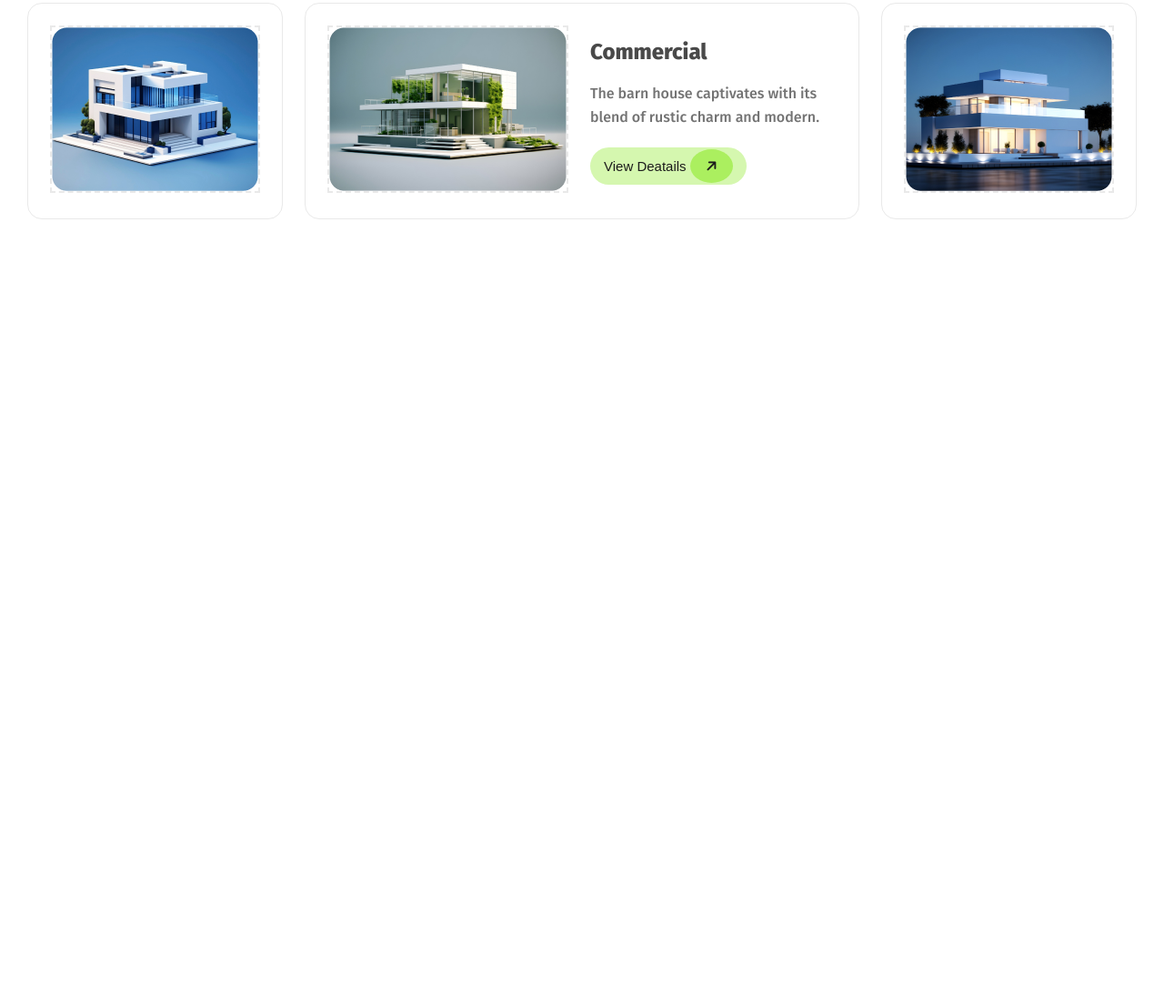
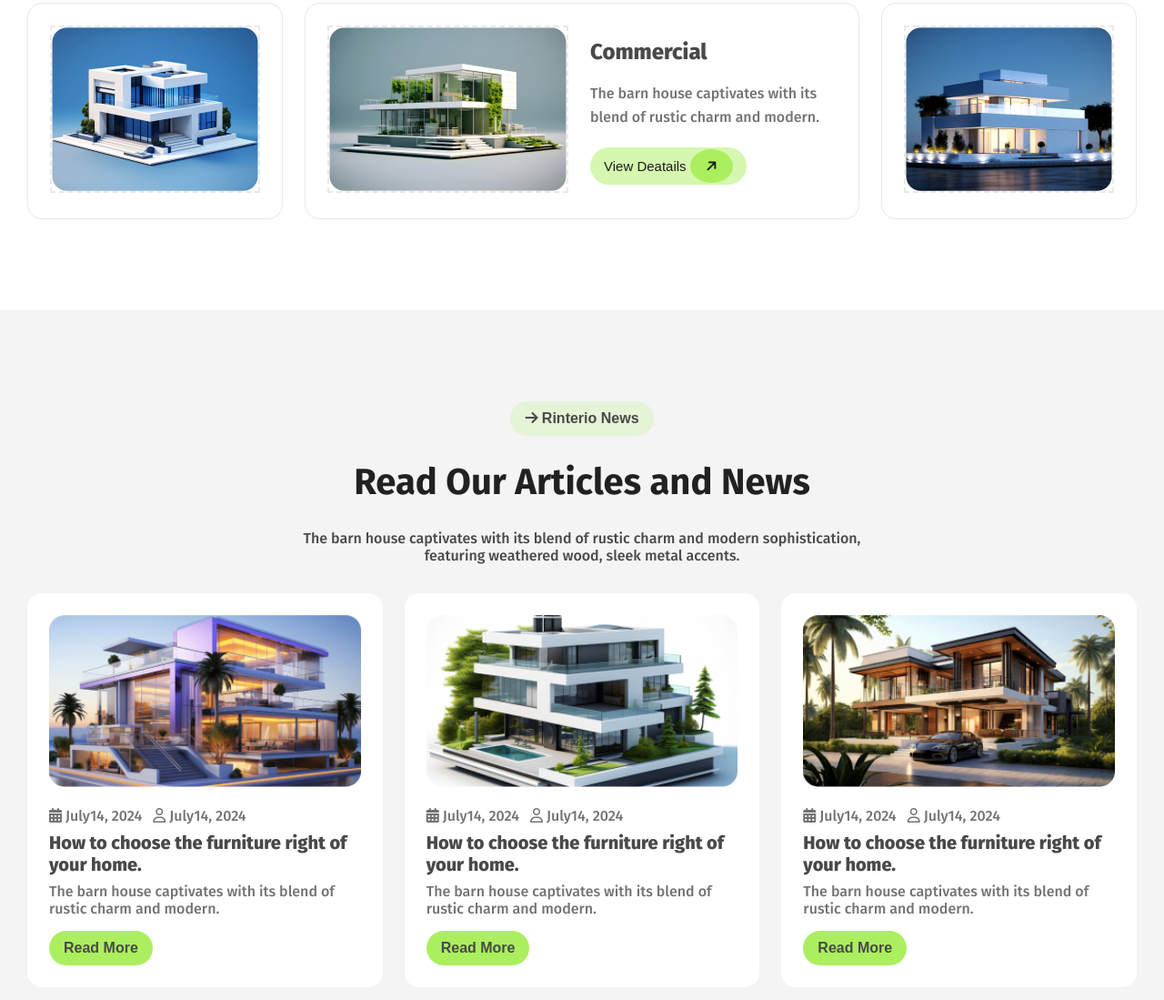
Before and after one commit to FajlaRabby24/B10A3-project, a plain HTML site: page index.html in a window 1280 px wide. Shown: the part 2950-4049 px from the top of the page at 91% size. Before the commit the page ends 3291 px from the top, so only its background shows below. Drawn offline with Linux system fonts and the light colour scheme.

Commit message:
article section done

```diff
--- a/index.html
+++ b/index.html
@@ -11,6 +11,7 @@
     <link rel="stylesheet" href="styles/design.css">
     <link rel="stylesheet" href="styles/work.css">
     <link rel="stylesheet" href="styles/portfolio.css">
+    <link rel="stylesheet" href="styles/article.css">
     <title>B10A3 - Project</title>
 </head>
 
@@ -189,6 +190,42 @@
                 </div>
             </div>
         </section>
+
+        <!-- article section  -->
+        <section class="article">
+            <div class="article-inner primary-middle">
+                <div class="btn-container">
+                    <button><span><i class="fa-solid fa-arrow-right"></i></span> Rinterio News</button>
+                </div>
+                <h1 class="title">Read Our Articles and News</h1>
+                <p class="des">The barn house captivates with its blend of rustic charm and modern sophistication, featuring
+                    weathered wood, sleek metal accents.</p>
+
+                    <div class="article-card-container">
+                        <div class="article-card">
+                            <img src="assets/article1.png" alt="article1">
+                            <p class="des"><span style="margin-right: 8px;"><i class="fa-solid fa-calendar-days"></i> July14, 2024</span> <span><i class="fa-regular fa-user"></i> July14, 2024</span></p>
+                            <h3>How to choose the furniture right  of your home.</h3>
+                            <p class="des">The barn house captivates with its blend of rustic charm and modern. </p>
+                            <button>Read More</button>
+                        </div>
+                        <div class="article-card">
+                            <img src="assets/article2.png" alt="article2">
+                            <p class="des"><span style="margin-right: 8px;"><i class="fa-solid fa-calendar-days"></i> July14, 2024</span> <span><i class="fa-regular fa-user"></i> July14, 2024</span></p>
+                            <h3>How to choose the furniture right  of your home.</h3>
+                            <p class="des">The barn house captivates with its blend of rustic charm and modern. </p>
+                            <button>Read More</button>
+                        </div>
+                        <div class="article-card">
+                            <img src="assets/article3.png" alt="article3">
+                            <p class="des"><span style="margin-right: 8px;"><i class="fa-solid fa-calendar-days"></i> July14, 2024</span> <span><i class="fa-regular fa-user"></i> July14, 2024</span></p>
+                            <h3>How to choose the furniture right  of your home.</h3>
+                            <p class="des">The barn house captivates with its blend of rustic charm and modern. </p>
+                            <button>Read More</button>
+                        </div>
+                    </div>
+            </div>
+        </section>
     </main>
 </body>
 
--- /dev/null
+++ b/styles/article.css
@@ -0,0 +1,77 @@
+.article {
+    background-color: #f4f4f4;
+    padding: 100px 0;
+}
+
+.article-inner>.btn-container {
+    text-align: center;
+}
+
+.article-inner>.btn-container button {
+    color: rgb(73, 73, 73);
+    font-size: 16px;
+    font-weight: 700;
+    line-height: 22px;
+    border-radius: 24px;
+    padding: 8px 16px;
+    border: none;
+    background: #ABEF5F33;
+    cursor: pointer;
+}
+
+.article-inner>.title {
+    text-align: center;
+    margin: 24px 0;
+}
+
+.article-inner>.des {
+    max-width: 677px;
+    text-align: center;
+    margin: 0 auto 32px auto;
+}
+
+.article-card-container {
+    display: flex;
+    gap: 24px;
+    align-items: center;
+}
+
+.article-card {
+    background-color: #fff;
+    padding: 24px 24px;
+    border-radius: 16px;
+}
+
+.article-card img {
+    width: 100%;
+}
+
+
+.article-card > .des {
+    margin-top: 18px;
+}
+
+.article-card .des {
+    color: rgb(115, 115, 115);
+}
+
+.article-card > h3 {
+    color: rgb(73, 73, 73);
+    font-size: 20px;
+    font-weight: 800;
+    margin-top: 8px;
+    margin-bottom: -10px;
+}
+
+.article-card button{
+    color: rgb(73, 73, 73);
+    font-size: 16px;
+    font-weight: 700;
+    line-height: 22px;
+    border-radius: 24px;
+    padding: 8px 16px;
+    border: none;
+    background: #ABEF5F;
+    cursor: pointer;
+    margin-top: 15px;
+}
```
